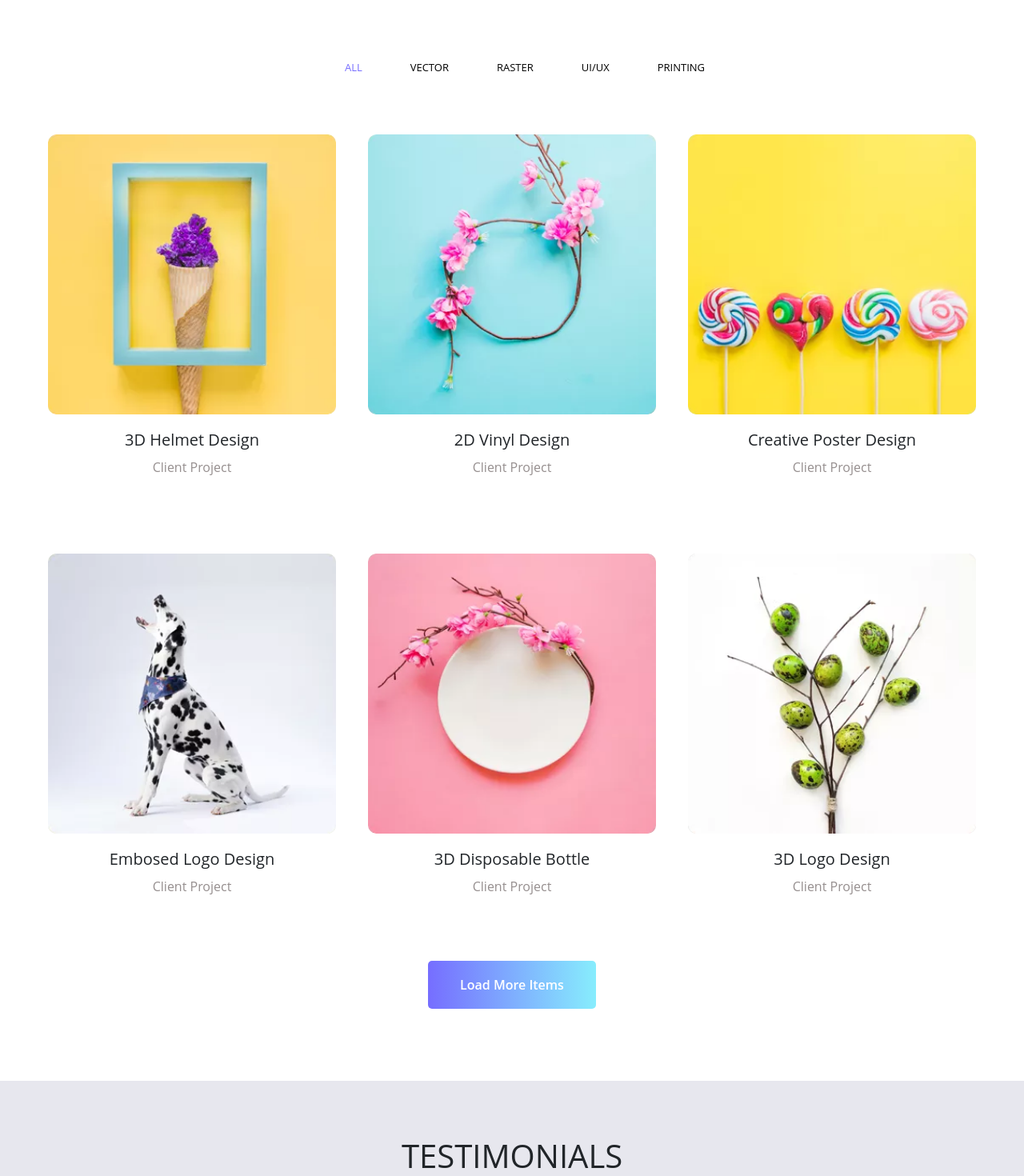
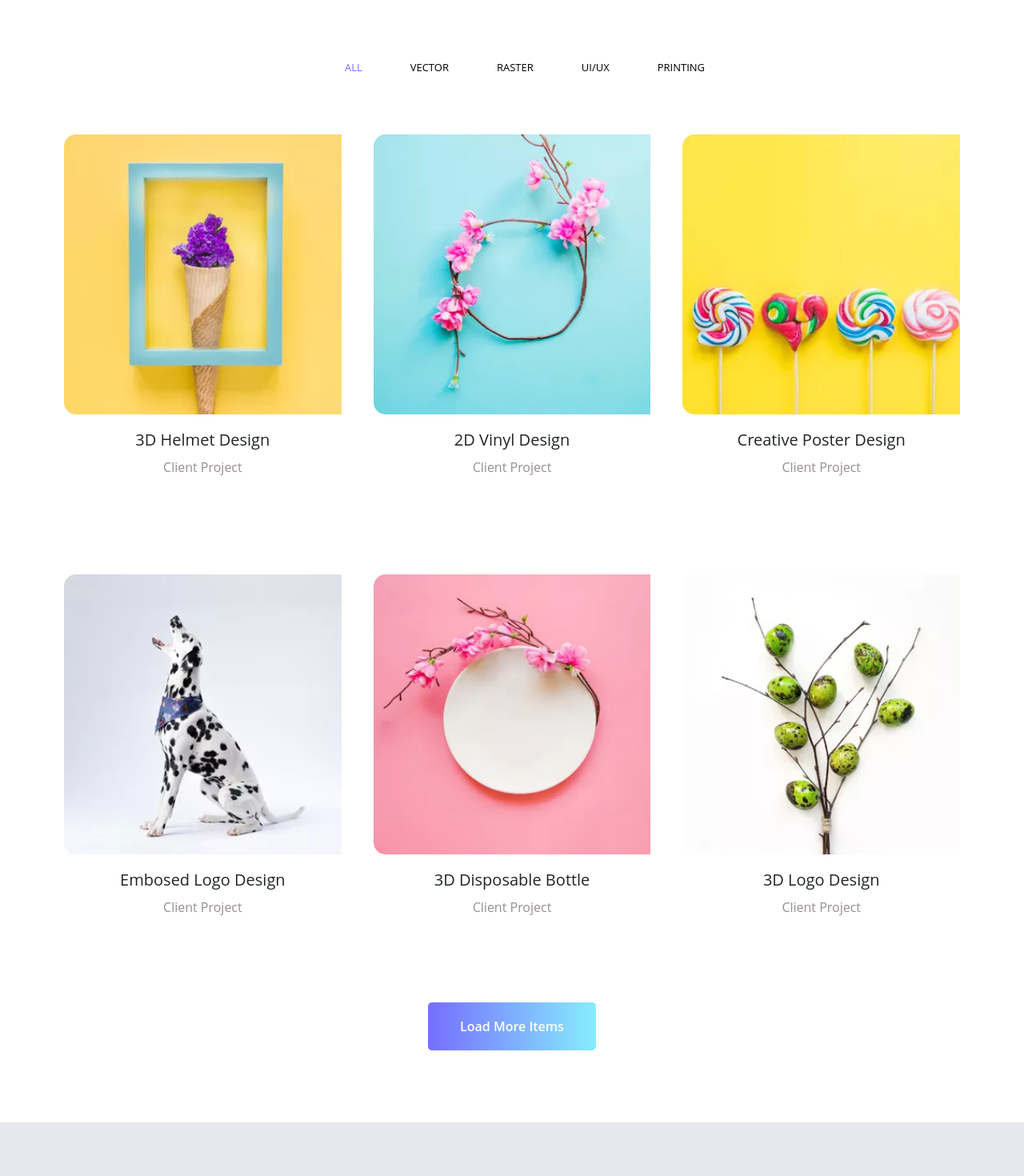
Before and after one commit to mehdias63/personal, a React (Vite) app: page / in a window 1280 px wide. Shown: the part 3460-4930 px from the top of the page at 80% size. Built offline with nearby package versions, Linux system fonts and the light colour scheme.

Commit message:
update services

```diff
--- /dev/null
+++ b/src/components/SerCard.jsx
@@ -0,0 +1,11 @@
+import React from 'react'
+
+export default function SerCard({titel , description ,image}) {
+  return (
+    <div className='count'>
+        <img src={`../images/${image}`} />
+        <h1>{titel}</h1>
+        <p>{description}</p>
+    </div>
+  )
+}
--- /dev/null
+++ b/src/components/serdata.js
@@ -0,0 +1,21 @@
+export default [
+    {
+        id:1,
+        titel:"3D Helmet Design",
+        image:"project-1.jpg.webp",
+        description:"Client Project"
+    },
+    {
+        id:2,
+        titel:"2D Vinyl Design",
+        image:"project-2.jpg.webp",
+        description:"Client Project"
+    },
+    {
+        id:3,
+        titel:"Creative Poster Design",
+        image:"project-3.jpg.webp",
+        description:"Client Project"
+    }
+
+]
--- /dev/null
+++ b/src/components/serdatab.js
@@ -0,0 +1,21 @@
+export default [
+    {
+        id:4,
+        titel:"Embosed Logo Design",
+        image:"project-4.jpg.webp",
+        description:"Client Project"
+    },
+    {
+        id:5,
+        titel:"3D Disposable Bottle",
+        image:"project-5.jpg.webp",
+        description:"Client Project"
+    },
+    {
+        id:6,
+        titel:"3D Logo Design",
+        image:"project-6.jpg.webp",
+        description:"Client Project"
+    }
+
+]
--- a/src/components/services.jsx
+++ b/src/components/services.jsx
@@ -1,4 +1,7 @@
 import React from "react"
+import SerCard from "./SerCard"
+import serdata from "./serdata"
+import serdatab from "./serdatab"
 export default function Services(){
     return(
         <div className="services">
@@ -16,54 +19,12 @@ export default function Services(){
             </ul>
             </div>
             <div>
-            <div className="image">
-                <div>
-                    <div>
-                    <img src="../images/project-1.jpg.webp" />
-                    </div>
-                    <h2>3D Helmet Design</h2>
-                    <p>Client Project</p>
-                </div>
-                <div>
-                    <div>
-                    <img src="../images/project-2.jpg.webp" />
-                    </div>
-                    <h2>2D Vinyl Design</h2>
-                    <p>Client Project</p>
-                </div>
-                <div>
-                    <div>
-                    <img src="../images/project-3.jpg.webp"/>
-                    </div>
-                    <h2>Creative Poster Design</h2>
-                    <p>Client Project</p>
-                </div>
+                <div className="image">
+                {serdata.map(card => <SerCard key={card.id} titel={card.titel} description={card.description} image={card.image} /> )}
                 </div>
                 <div className="image">
-                <div>
-                    <div>
-                    <img src="../images/project-4.jpg.webp"/>
-                    </div>
-                    <h2>Embosed Logo Design</h2>
-                    <p>Client Project</p>
+                {serdatab.map(card => <SerCard key={card.id} titel={card.titel} description={card.description} image={card.image} /> )}
                 </div>
-                <div>
-                    <div>
-                    <img src="../images/project-5.jpg.webp"/>
-                    </div>
-                    <h2>3D Disposable Bottle</h2>
-                    <p>Client Project</p>
-                </div>
-                <div>
-                    <div>
-                    <img src="../images/project-6.jpg.webp" />
-                    </div>
-                    <h2>3D Logo Design</h2>
-                    <p>Client Project</p>
-                </div>
-                </div>
-            </div>
-            <div>
                 <button>Load More Items</button>
             </div>
         </div>
--- a/src/css/services.css
+++ b/src/css/services.css
@@ -1,9 +1,11 @@
+
 div.services{
     width: 100%;
     padding: 20px;
     text-align: center;
     margin-top: 80px;
     box-sizing: border-box;
+    overflow: hidden;
 }
 div.services>div>h1{
     margin-bottom: 20px;
@@ -46,23 +48,24 @@ div.services>div>div.image{
     justify-content: center;
 
 }
-div.services>div>div.image>div>div>img{
+div.services>div>div.image>div.count{
+    width: 360px;
+    height: 450px;
+    margin: 20px;
+    position: relative;
+    cursor: pointer;
+    overflow: hidden;
+    transition: all 400ms linear;
+}
+div.services>div>div.image>div.count>img{
     width: 360px;
     height: 350px;
-    border-radius: 10px;
+    border-radius: 15px;
 }
-div.services>div>div.image>div>div{
+div.services>div>div.image>div.count::before{
+    content: "\2735";
     width: 360px;
     height: 350px;
-    margin: 20px;
-    position: relative;
-    overflow: hidden;
-    cursor: pointer;
-}
-div.services>div>div.image>div>div::before{
-    content: "\2735";
-    width: inherit;
-    height: inherit;
     display: block;
     position:absolute;
     left: -120%;
@@ -74,7 +77,7 @@ div.services>div>div.image>div>div::before{
     line-height: 350px;
     transition: all 400ms linear;
 }
-div.services>div>div.image>div>div:hover::before{
+div.services>div>div.image>div.count:hover::before{
     left: 0;
 }
 div.services>div>div.image>div>h2{
@@ -102,3 +105,16 @@ div.services>div>button{
 div.services>div>button:hover{
     background:linear-gradient(90deg, #87EDFD 1.18%, #766FFF 100%)
 }
+div.services>div>div.image>div.count{
+
+
+}
+div.services>div>div.image>div.count>h1{
+    font-size: 20px;
+    margin-bottom: 10px;
+    margin-top: 20px;
+}
+div.services>div>div.image>div.count>p{
+    font-size: 16px;
+    color: #968f8f;
+}
```
Also changed, not shown: src/css/index.css (line endings or trailing spaces).
